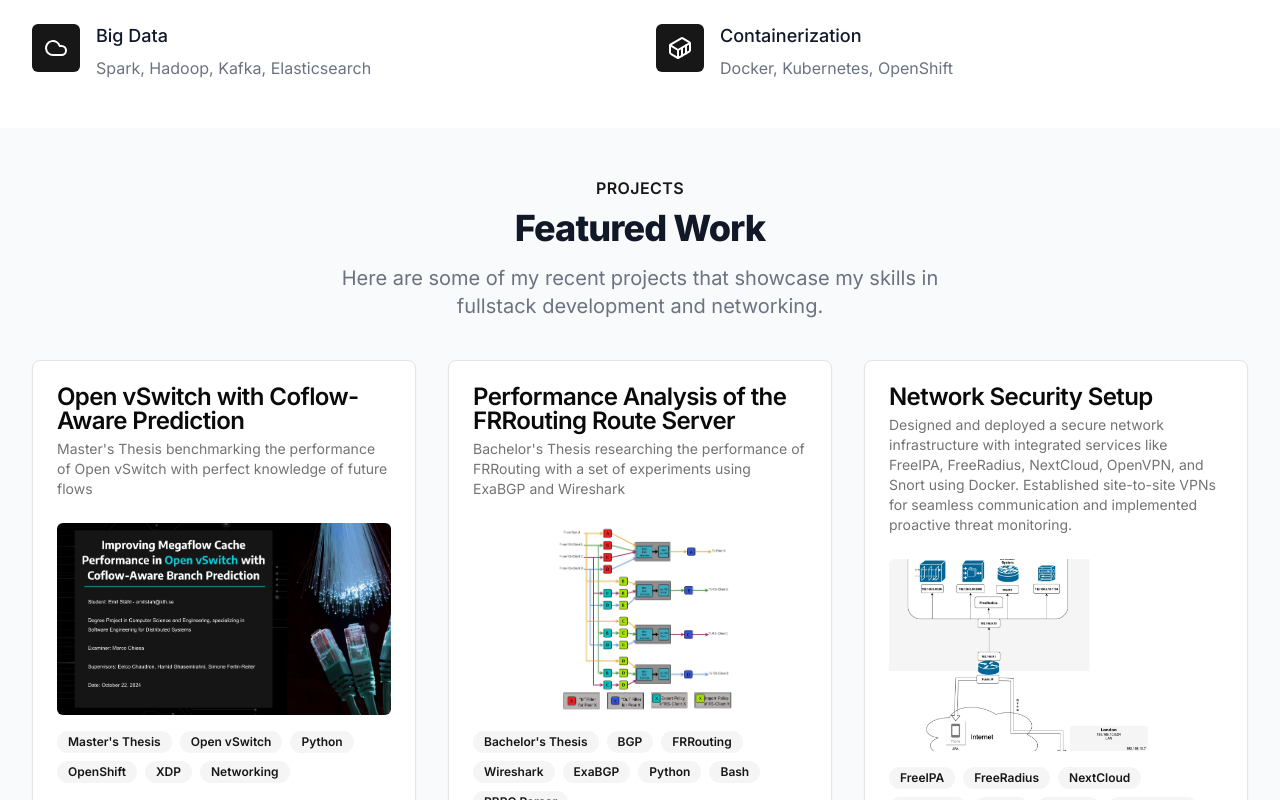
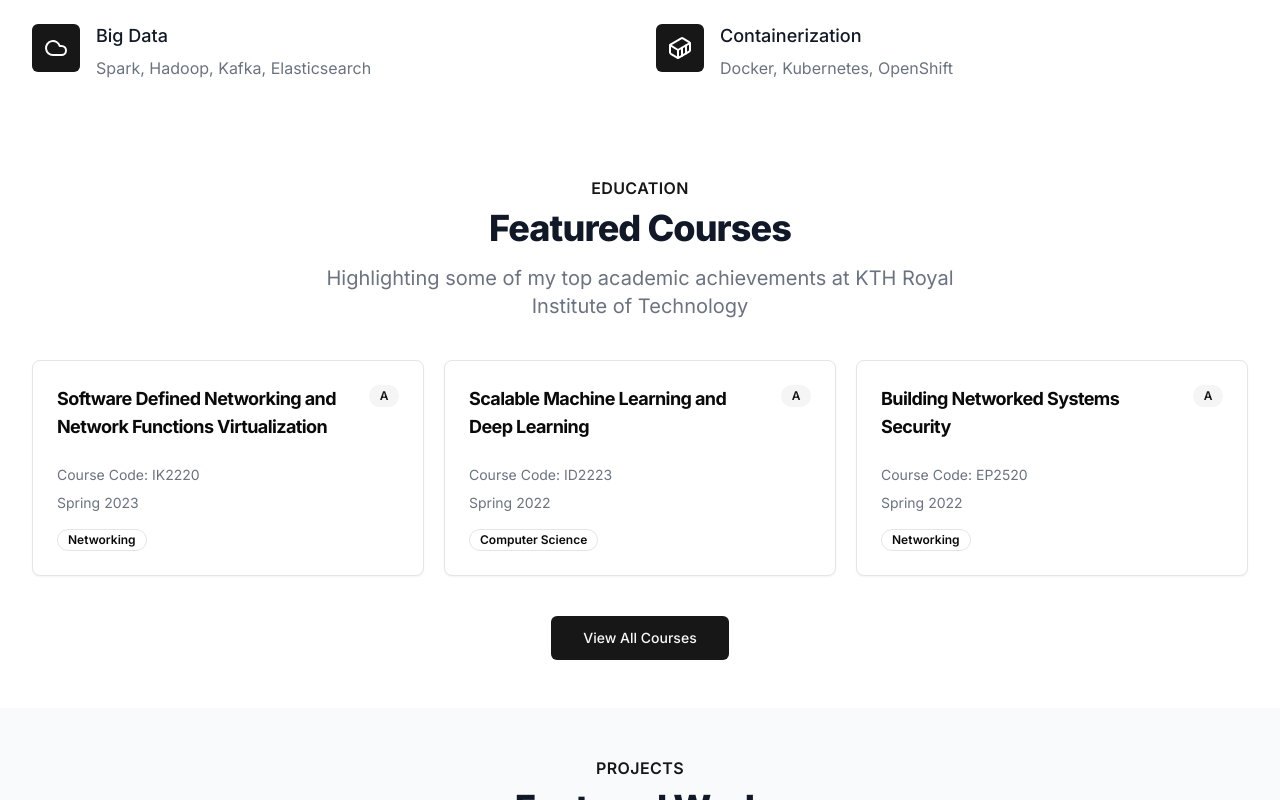
Before and after one commit to emilstahl97/emilstahl97.github.io, a Next.js app: page / in a window 1280 px wide. Shown: the part 1000-1800 px from the top of the page. Built offline with nearby package versions, Linux system fonts and the light colour scheme.

Commit message:
added courses on frontpage

```diff
--- a/app/page.tsx
+++ b/app/page.tsx
@@ -2,12 +2,14 @@ import Hero from '@/components/Hero'
 import Skills from '@/components/Skills'
 import Projects from '@/components/Projects'
 import Contact from '@/components/Contact'
+import CoursePreview from '@/components/CoursePreview'
 
 export default function Home() {
   return (
     <div className="space-y-0">
       <Hero />
       <Skills />
+      <CoursePreview />
       <Projects />
       <Contact />
     </div>
--- /dev/null
+++ b/components/CoursePreview.tsx
@@ -0,0 +1,83 @@
+'use client'
+
+import { motion } from 'framer-motion'
+import { useInView } from 'react-intersection-observer'
+import { Card, CardContent, CardHeader, CardTitle } from "@/components/ui/card"
+import { Badge } from "@/components/ui/badge"
+import { Button } from "@/components/ui/button"
+import { courses } from '@/data/courses'
+import Link from 'next/link'
+
+export default function CoursePreview() {
+  const [ref, inView] = useInView({
+    triggerOnce: true,
+    threshold: 0.1,
+  })
+
+  // Get the 3 most recent courses with grade A
+  const featuredCourses = courses
+    .filter(course => course.grade === 'A')
+    .sort((a, b) => {
+      const semesterA = new Date(a.semester.split(' ')[1])
+      const semesterB = new Date(b.semester.split(' ')[1])
+      return semesterB.getTime() - semesterA.getTime()
+    })
+    .slice(0, 3)
+
+  return (
+    <section className="py-12 bg-white" id="courses-preview" ref={ref}>
+      <div className="max-w-7xl mx-auto px-4 sm:px-6 lg:px-8">
+        <div className="lg:text-center">
+          <h2 className="text-base text-primary font-semibold tracking-wide uppercase">Education</h2>
+          <p className="mt-2 text-3xl leading-8 font-extrabold tracking-tight text-gray-900 sm:text-4xl">
+            Featured Courses
+          </p>
+          <p className="mt-4 max-w-2xl text-xl text-gray-500 lg:mx-auto">
+            Highlighting some of my top academic achievements at KTH Royal Institute of Technology
+          </p>
+        </div>
+
+        <div className="mt-10">
+          <div className="grid grid-cols-1 gap-5 sm:grid-cols-2 lg:grid-cols-3">
+            {featuredCourses.map((course, index) => (
+              <motion.div
+                key={course.code}
+                initial={{ opacity: 0, y: 50 }}
+                animate={inView ? { opacity: 1, y: 0 } : {}}
+                transition={{ duration: 0.5, delay: index * 0.1 }}
+              >
+                <Card className="h-full flex flex-col transition-transform duration-300 hover:scale-105">
+                  <CardHeader>
+                    <CardTitle className="flex justify-between items-start gap-2">
+                      <span className="text-lg font-bold">{course.name}</span>
+                      <Badge variant="secondary" className="shrink-0">
+                        {course.grade}
+                      </Badge>
+                    </CardTitle>
+                  </CardHeader>
+                  <CardContent className="flex-grow flex flex-col justify-between">
+                    <div>
+                      <p className="text-sm text-gray-500 mb-2">Course Code: {course.code}</p>
+                      <p className="text-sm text-gray-500 mb-4">{course.semester}</p>
+                    </div>
+                    <Badge variant="outline" className="w-fit">
+                      {course.category}
+                    </Badge>
+                  </CardContent>
+                </Card>
+              </motion.div>
+            ))}
+          </div>
+
+          <div className="mt-10 flex justify-center">
+            <Button asChild size="lg">
+              <Link href="/courses">
+                View All Courses
+              </Link>
+            </Button>
+          </div>
+        </div>
+      </div>
+    </section>
+  )
+}
```
